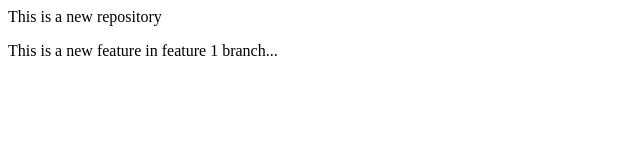
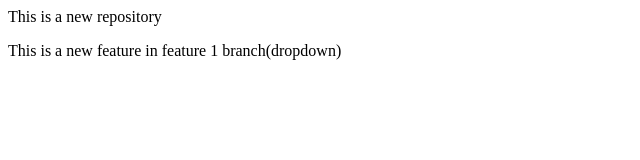
Before and after one commit to emanarif-44/localRepo, a plain HTML site: page index.html in a window 1280 px wide. Shown: the full height of the page, 0-640 px from the left. Drawn offline with Linux system fonts and the light colour scheme.

```diff
--- a/index.html
+++ b/index.html
@@ -1,2 +1,2 @@
 <p>This is a new repository</p>
-<p>This is a new feature in feature 1 branch...</p>
+<p>This is a new feature in feature 1 branch(dropdown)</p>
```
